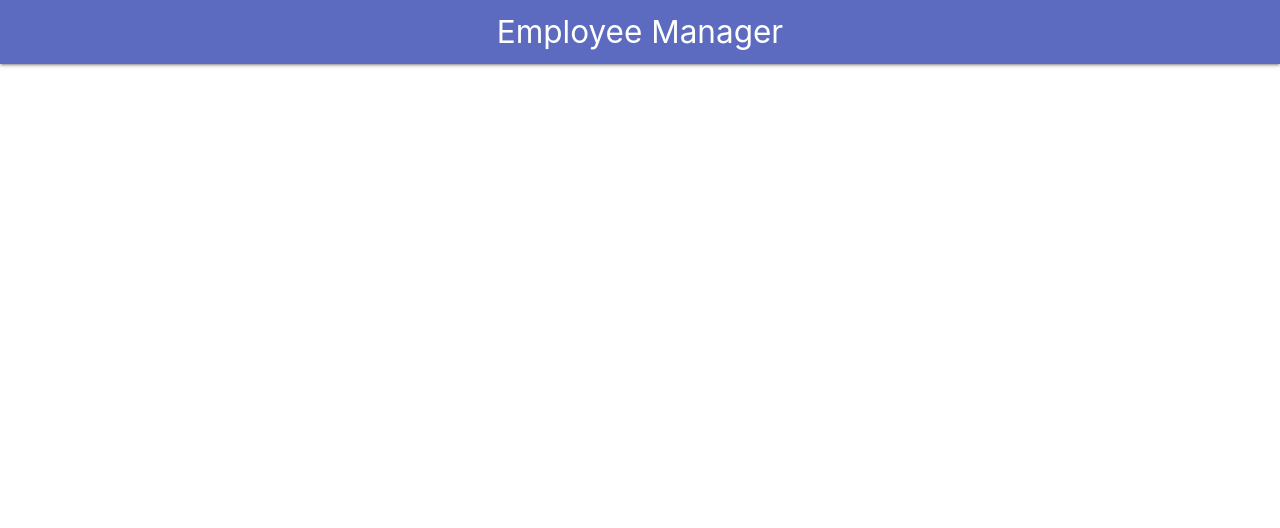
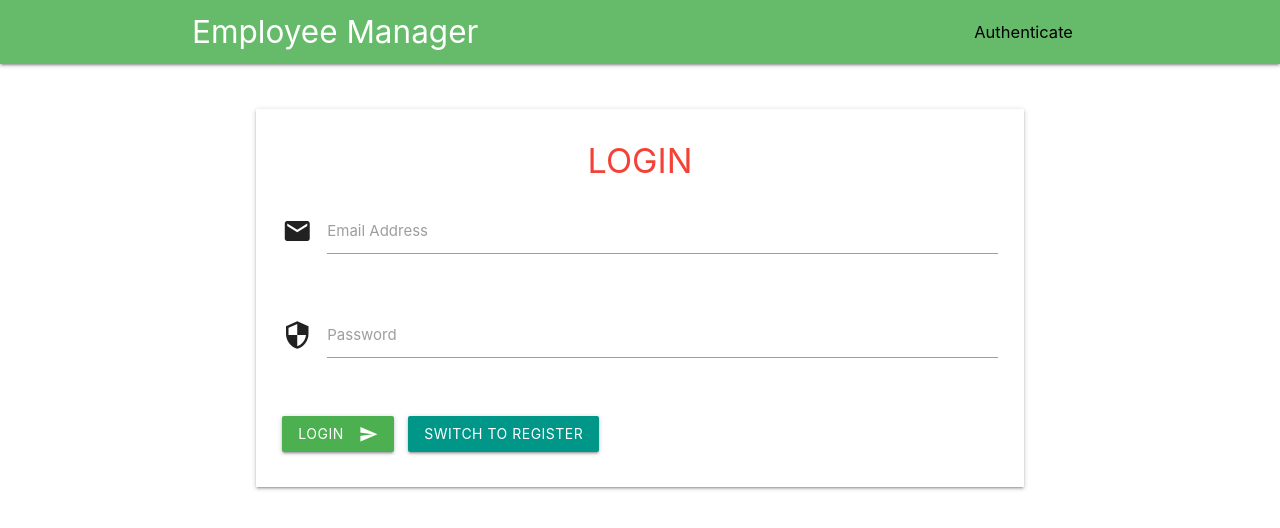
Before and after one commit to nil1729/vuejs-demo, a Vue app in the folder vue-noob-3/: page /auth in a window 1280 px wide. Shown: the top 528 px of the page. Built offline with nearby package versions, Linux system fonts and the light colour scheme; no server answers; the database is empty.

Commit message:
add authentication

```diff
--- a/vue-noob-3/public/index.html
+++ b/vue-noob-3/public/index.html
@@ -9,6 +9,10 @@
 		<link
 			rel="stylesheet"
 			href="https://cdnjs.cloudflare.com/ajax/libs/materialize/1.0.0/css/materialize.min.css"
+		/>
+		<link
+			href="https://fonts.googleapis.com/icon?family=Material+Icons"
+			rel="stylesheet"
 		/>
 		<link
 			href="https://fonts.googleapis.com/icon?family=Material+Icons"
--- a/vue-noob-3/src/components/Navbar.vue
+++ b/vue-noob-3/src/components/Navbar.vue
@@ -1,16 +1,65 @@
 <template>
-  <nav class="indigo lighten-1">
-    <div class="nav-wrapper">
-      <router-link to="/" class="brand-logo center">Employee Manager</router-link>
+  <nav class="green lighten-1">
+    <div class="container">
+      <div class="nav-wrapper">
+        <router-link to="/" class="brand-logo">Employee Manager</router-link>
+        <ul id="nav-mobile" class="right hide-on-med-and-down">
+          <div v-if="isAuthenticated">
+            <li>
+              <router-link class="black-text" to="/">Dashboard</router-link>
+            </li>
+            <li class="email black-text">{{ isAuthenticated.email }}</li>
+            <li>
+              <button @click="signOut" class="btn-flat indigo white-text">logout</button>
+            </li>
+          </div>
+          <li v-if="!isAuthenticated">
+            <router-link class="black-text" to="/auth">Authenticate</router-link>
+          </li>
+        </ul>
+      </div>
     </div>
   </nav>
 </template>
 
 <script>
+import { firebaseApp } from "@/firebase";
+import M from "materialize-css/dist/js/materialize";
 export default {
-  name: "app-navbar"
+  name: "app-navbar",
+  data() {
+    return {
+      isAuthenticated: null,
+    };
+  },
+  beforeMount() {
+    const vm = this;
+    firebaseApp.auth().onAuthStateChanged((user) => {
+      vm.isAuthenticated = user;
+    });
+  },
+  methods: {
+    signOut: async function () {
+      if (firebaseApp.auth().currentUser) {
+        try {
+          await firebaseApp.auth().signOut();
+          M.toast({ html: "You are Signed out !" });
+          this.$router.push("/auth");
+        } catch (e) {
+          return M.toast({ html: e.message });
+        }
+      }
+    },
+  },
 };
 </script>
 
 <style scoped>
+.email.black-text {
+  letter-spacing: 0.5px;
+  margin-right: 15px;
+}
+.black-text {
+  font-size: 1.1em;
+}
 </style>
--- a/vue-noob-3/src/firebase/index.js
+++ b/vue-noob-3/src/firebase/index.js
@@ -1,6 +1,7 @@
 import firebase from 'firebase/app';
 import 'firebase/firestore';
+import 'firebase/auth';
 import firebaseConfig from './config';
 
-const firebaseApp = firebase.initializeApp(firebaseConfig);
+export const firebaseApp = firebase.initializeApp(firebaseConfig);
 export default firebaseApp.firestore();
--- a/vue-noob-3/src/main.js
+++ b/vue-noob-3/src/main.js
@@ -1,10 +1,17 @@
-import Vue from 'vue'
-import App from './App.vue'
-import router from './router'
+import Vue from 'vue';
+import App from './App.vue';
+import router from './router';
+import { firebaseApp } from '@/firebase';
 
-Vue.config.productionTip = false
+Vue.config.productionTip = false;
 
-new Vue({
-  router,
-  render: h => h(App)
-}).$mount('#app')
+let app;
+
+firebaseApp.auth().onAuthStateChanged(function() {
+	if (!app) {
+		app = new Vue({
+			router,
+			render: h => h(App),
+		}).$mount('#app');
+	}
+});
--- a/vue-noob-3/src/router/index.js
+++ b/vue-noob-3/src/router/index.js
@@ -1,37 +1,82 @@
-import Vue from 'vue'
-import VueRouter from 'vue-router'
-import Home from '../views/Home.vue'
-import AddEmployee from '../views/Add.vue'
-import ViewEmployee from '../views/About.vue';
+import Vue from 'vue';
+import VueRouter from 'vue-router';
+import Home from '../views/Home';
+import AddEmployee from '../views/Add';
+import ViewEmployee from '../views/About';
 import EditEmployee from '../views/Edit';
+import Auth from '../views/Auth';
 
-Vue.use(VueRouter)
+Vue.use(VueRouter);
 
-const routes = [{
+const routes = [
+	{
 		path: '/',
 		name: 'Home',
-    component: Home
+		component: Home,
+		meta: {
+			requiresAuth: true,
+		},
 	},
 	{
 		path: '/add',
 		name: 'AddEmployee',
-    component: AddEmployee
+		component: AddEmployee,
+		meta: {
+			requiresAuth: true,
+		},
 	},
 	{
 		path: '/view/:id',
 		name: 'ViewEmployee',
-    component: ViewEmployee
+		component: ViewEmployee,
+		meta: {
+			requiresAuth: true,
+		},
 	},
 	{
 		path: '/edit/:id',
 		name: 'EditEmployee',
-    component: EditEmployee
-  }
-]
+		component: EditEmployee,
+		meta: {
+			requiresAuth: true,
+		},
+	},
+	{
+		path: '/auth',
+		name: Auth,
+		component: Auth,
+		meta: { requiresGuest: true },
+	},
+];
 
 const router = new VueRouter({
 	routes,
-  mode: 'history'
-})
+	mode: 'history',
+});
+import { firebaseApp } from '@/firebase';
 
-export default router
+router.beforeEach((to, from, next) => {
+	if (to.matched.some(record => record.meta.requiresAuth)) {
+		if (firebaseApp.auth().currentUser) {
+			next();
+		} else {
+			next({
+				path: '/auth',
+				query: { redirect: to.fullPath.split('/')[1] },
+			});
+		}
+	} else if (to.matched.some(record => record.meta.requiresGuest)) {
+		if (firebaseApp.auth().currentUser) {
+			next({
+				path: from.fullPath,
+				query: { redirect: to.fullPath.split('/')[1] },
+			});
+		} else {
+			next();
+		}
+	} else {
+		next();
+	}
+});
+
+export default router;
--- /dev/null
+++ b/vue-noob-3/src/views/Auth.vue
@@ -0,0 +1,108 @@
+<template>
+  <div class="container z-depth-1">
+    <div class="row">
+      <h4 class="center red-text">{{ mode.toUpperCase() }}</h4>
+      <form @submit.prevent="handleSubmit" class="col s12">
+        <div class="row">
+          <div class="input-field col s12">
+            <i class="material-icons prefix">email</i>
+            <input required v-model="email" type="email" class="validate" />
+            <label for="icon_prefix">Email Address</label>
+          </div>
+        </div>
+        <div class="row">
+          <div class="input-field col s12">
+            <i class="material-icons prefix">security</i>
+            <input minlength="6" v-model="password" type="password" class="validate" />
+            <label for="icon_prefix">Password</label>
+          </div>
+        </div>
+        <div class="row">
+          <div class="input-field col s12">
+            <button class="btn green waves-effect waves-light" type="submit">
+              {{ submitted ? 'loading...' : mode }}
+              <i class="material-icons right">send</i>
+            </button>
+            <button
+              type="button"
+              style="margin-left: 1em"
+              class="btn teal"
+              @click="mode = mode === 'login' ? 'register' : 'login'"
+            >Switch to {{mode === 'login' ? 'register' : 'login'}}</button>
+          </div>
+        </div>
+      </form>
+    </div>
+  </div>
+</template>
+
+<script>
+import { firebaseApp } from "@/firebase";
+import M from "materialize-css/dist/js/materialize";
+export default {
+  name: "AppAuthPage",
+  data() {
+    return {
+      email: "",
+      password: "",
+      mode: "login",
+      submitted: false,
+    };
+  },
+  methods: {
+    handleSubmit: async function () {
+      this.submitted = true;
+      if (!this.validateEmail(this.email)) {
+        this.submitted = false;
+        return M.toast({ html: "Please enter a valid Email Address" });
+      }
+      const err = await this.handleAuth();
+      if (err) {
+        this.submitted = false;
+        return M.toast({ html: err.message });
+      }
+      M.toast({ html: `You are Logged in as ${this.email}` });
+      this.email = "";
+      this.password = "";
+      this.$router.push("/");
+    },
+    handleAuth: async function () {
+      if (this.mode === "login") {
+        try {
+          await firebaseApp
+            .auth()
+            .signInWithEmailAndPassword(this.email, this.password);
+        } catch (e) {
+          return e;
+        }
+      } else if (this.mode === "register") {
+        try {
+          await firebaseApp
+            .auth()
+            .createUserWithEmailAndPassword(this.email, this.password);
+        } catch (e) {
+          return e;
+        }
+      }
+    },
+    validateEmail(email) {
+      const reg = new RegExp(
+        /^(([^<>()[\]\\.,;:\s@"]+(\.[^<>()[\]\\.,;:\s@"]+)*)|(".+"))@((\[[0-9]{1,3}\.[0-9]{1,3}\.[0-9]{1,3}\.[0-9]{1,3}\])|(([a-zA-Z\-0-9]+\.)+[a-zA-Z]{2,}))$/
+      );
+      return reg.test(email);
+    },
+  },
+};
+</script>
+
+<style scoped>
+.container.z-depth-1 {
+  padding: 10px 1em 0 1em;
+  margin-top: 3em;
+}
+@media screen and (min-width: 1024px) {
+  .container.z-depth-1 {
+    width: 60%;
+  }
+}
+</style>
```
Lines whose indentation alone changed are shown as unchanged.
